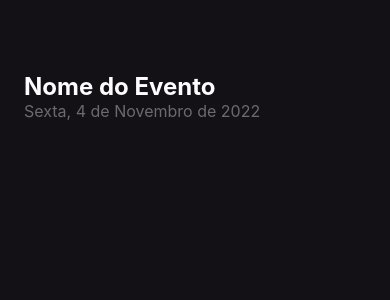
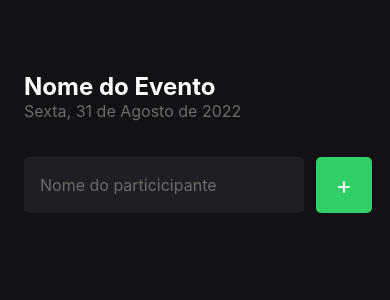
Before and after one commit to vanderL/i-am-here, a React Native app: screen / in a window 390 px wide. Shown: the top 300 px of the page. Built offline with nearby package versions, Linux system fonts and the light colour scheme.

Commit message:
feat: Form handle for add participant

```diff
--- a/App.tsx
+++ b/App.tsx
@@ -1,4 +1,4 @@
-import Home from './src/screens/Home'
+import { Home } from './src/screens/Home'
 export default function App() {
   return (
     <Home />
--- a/src/screens/Home/index.tsx
+++ b/src/screens/Home/index.tsx
@@ -1,12 +1,30 @@
-import { Text, View } from 'react-native';
+import { Text, TextInput, View, TouchableOpacity } from 'react-native';
 
 import { styles } from './styles';
 
-export default function Home() {
+export function Home() {
+  function handleParticipantAdd() {
+    console.log('foi')
+  }
+
   return (
     <View style={styles.container}>
       <Text style={styles.eventName}>Nome do Evento</Text>
-      <Text style={styles.eventDate}>Sexta, 4 de Novembro de 2022</Text>
+      <Text style={styles.eventDate}>Sexta, 31 de Agosto de 2022</Text>
+
+      <View style={styles.form}>
+        <TextInput
+          placeholder='Nome do particicipante'
+          placeholderTextColor={'#6b6b6b'}
+          style={styles.input}
+        />
+        <TouchableOpacity
+          style={styles.btn}
+          onPress={handleParticipantAdd}
+        >
+          <Text style={styles.btnText}>+</Text>
+        </TouchableOpacity>
+      </View>
     </View>
   )
 }
--- a/src/screens/Home/styles.ts
+++ b/src/screens/Home/styles.ts
@@ -8,13 +8,42 @@ export const styles = StyleSheet.create({
     padding: 24
   },
   eventName: {
-    color: '#fdfcfe',
+    color: '#fff',
     fontSize: 24,
     fontWeight: 'bold',
     marginTop: 48
   },
   eventDate: {
     color: '#6b6b6b',
-    fontSize: 16
-  }
+    fontSize: 16,
+  },
+
+  input: {
+    height: 56,
+    backgroundColor: '#1f1e25',
+    borderRadius: 5,
+    color: '#fff',
+    padding: 16,
+    fontSize: 16,
+    flex: 1,
+    marginRight: 12,
+  },
+  btn: {
+    backgroundColor: '#31cf67',
+    borderRadius: 5,
+    width: 56,
+    height: 56,
+    alignItems: 'center',
+    justifyContent: 'center'
+  },
+  btnText: {
+    color: '#fff',
+    fontSize: 24
+  },
+  form: {
+    width: '100%',
+    flexDirection: 'row',
+    marginTop: 36,
+    marginBottom: 42
+  },
 })
```
